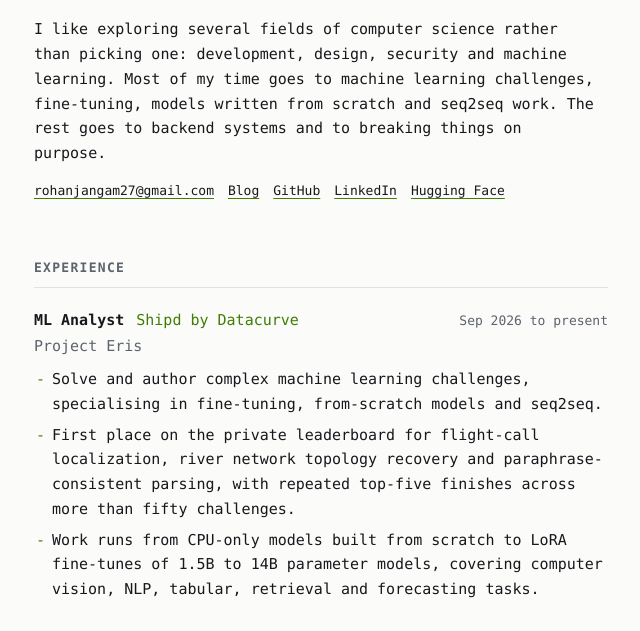
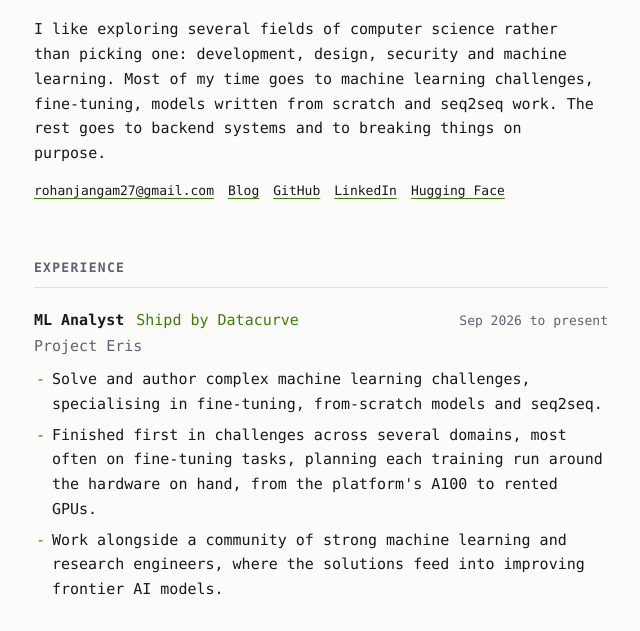
Before and after one commit to rohan-27p/rohan-27p.github.io, a plain HTML site: page index.html in a window 1280 px wide. Shown: the part 145-776 px from the top of the page, without its empty margins (319-959 px from the left). Drawn offline with Linux system fonts and the light colour scheme.

Commit message:
Rewrite the ML Analyst points

```diff
--- a/index.html
+++ b/index.html
@@ -34,8 +34,8 @@
       <p class="what">Project Eris</p>
       <ul>
         <li>Solve and author complex machine learning challenges, specialising in fine-tuning, from-scratch models and seq2seq.</li>
-        <li>First place on the private leaderboard for flight-call localization, river network topology recovery and paraphrase-consistent parsing, with repeated top-five finishes across more than fifty challenges.</li>
-        <li>Work runs from CPU-only models built from scratch to LoRA fine-tunes of 1.5B to 14B parameter models, covering computer vision, NLP, tabular, retrieval and forecasting tasks.</li>
+        <li>Finished first in challenges across several domains, most often on fine-tuning tasks, planning each training run around the hardware on hand, from the platform's A100 to rented GPUs.</li>
+        <li>Work alongside a community of strong machine learning and research engineers, where the solutions feed into improving frontier AI models.</li>
       </ul>
     </div>
 
```
